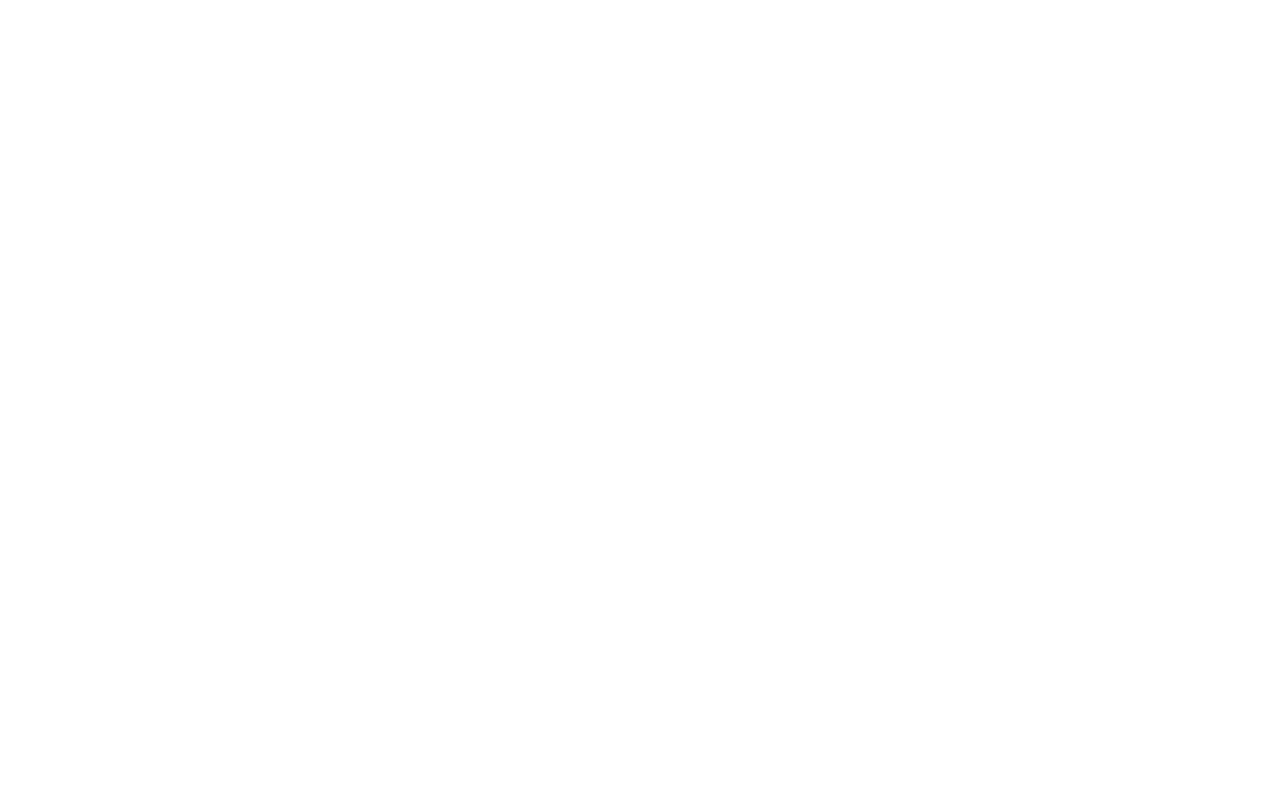
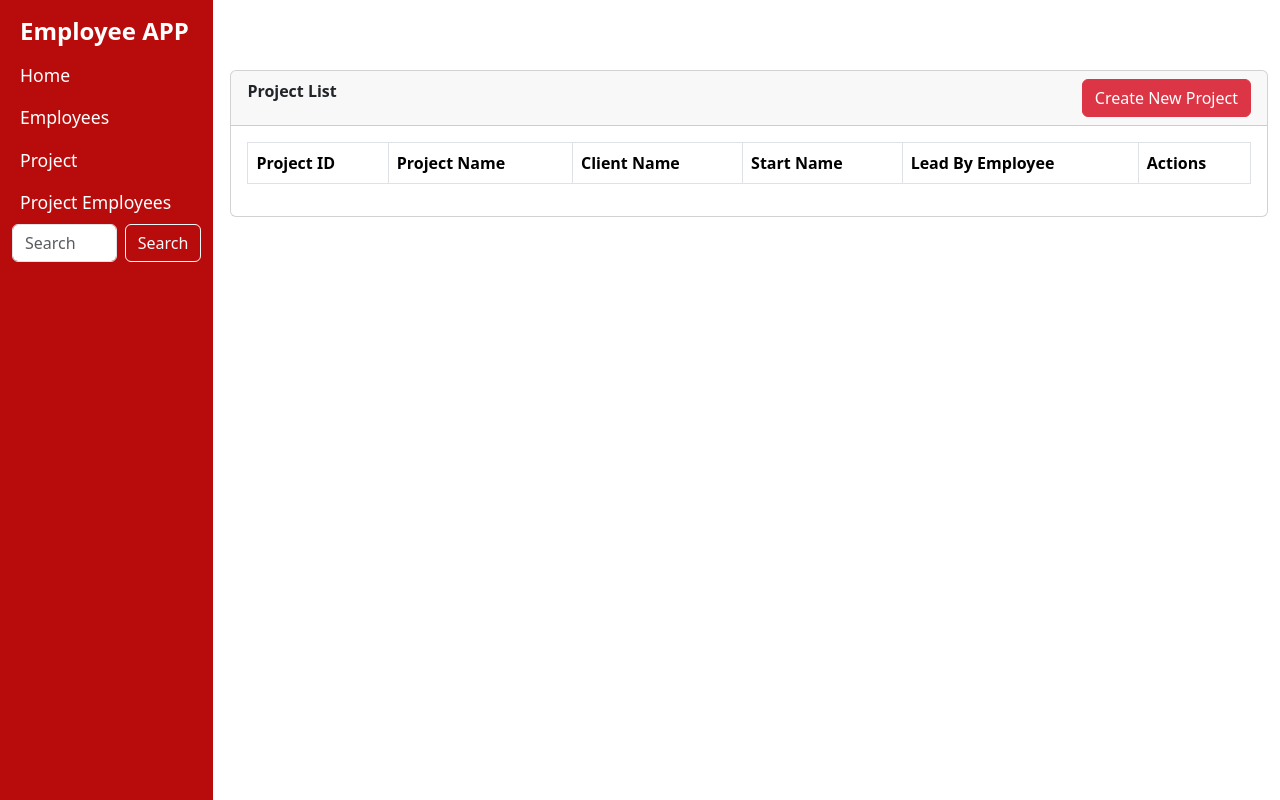
Before and after one commit to Chabsy123/employee-management-app, an Angular app: page /project in a window 1280 px wide. Before the commit this address led to /. Built offline with nearby package versions, Linux system fonts and the light colour scheme.

Commit message:
Build Template Component to Add & Remove Project

```diff
--- a/angular.json
+++ b/angular.json
@@ -32,7 +32,9 @@
               "./node_modules/bootstrap/dist/css/bootstrap.min.css"
 
             ],
-            "scripts": []
+            "scripts": [
+  "node_modules/bootstrap/dist/js/bootstrap.bundle.min.js"
+]
           },
           "configurations": {
             "production": {
@@ -93,7 +95,9 @@
             "styles": [
               "src/styles.css"
             ],
-            "scripts": []
+            "scripts": [
+  "node_modules/bootstrap/dist/js/bootstrap.bundle.min.js"
+]
           }
         }
       }
--- a/src/app/pages/employee/employee.component.html
+++ b/src/app/pages/employee/employee.component.html
@@ -1,11 +1,14 @@
 <div class="container-fluid mt-4">
   <div class="row">
     <!-- Employee Portal Section -->
-    <div class="col-md-7">
+     <!-- to make the value dynamic, using ng class will require you to import -->
+    <div [class]="isSidePanelOpen() ? 'col-md-7': 'col-md-12'">
       <div class="card">
-        <div class="card-header bg-primary text-white">
+        <div class="card-header bg-danger text-white">
           <h5 class="card-title mb-0">Employee Portal</h5>
-
+          <div class="card-title mb-0 text-end">
+            <button class="btn btn-primary card-title mb-0" (click)="addNew()">Add New</button>
+          </div>
         </div>
         <div class="card-body">
           <div class="table-responsive">
@@ -17,8 +20,6 @@
                   <th>Contact No</th>
                   <th>Email</th>
                   <th>Department</th>
-                  <th>Role</th>
-                  <th>Gender</th>
                   <th>Actions</th>
                 </tr>
               </thead>
@@ -42,10 +43,8 @@
                   <td>1234567890</td>
                   <td>john&#64;example.com</td>
                   <td>IT</td>
-                  <td>Developer</td>
-                  <td>Male</td>
                   <td>
-                    <button class="btn btn-sm btn-warning me-1">Edit</button>
+                    <button class="btn btn-sm btn-success me-1">Edit</button>
                     <button class="btn btn-sm btn-danger">Delete</button>
                   </td>
                 </tr>
@@ -56,12 +55,21 @@
       </div>
     </div>
 
+
+    <!-- to call the addnew function so that if true the form will collapse -->
+   @if (isSidePanelOpen()) {
+
+
     <!-- New Employee Section -->
     <div class="col-md-5">
       <div class="card">
-        <div class="card-header bg-success text-white">
+        <div class="card-header bg-danger text-white">
           <h5 class="card-title mb-0">New Employee</h5>
+           <div class="card-title mb-0  text-end">
+          <button class="btn btn-primary " (click)="close()" >Close</button>
         </div>
+        </div>
+
         <div class="card-body">
           <form>
             <div class="mb-3">
@@ -120,5 +128,6 @@
         </div>
       </div>
     </div>
+    }
   </div>
 </div>
--- a/src/app/pages/employee/employee.component.ts
+++ b/src/app/pages/employee/employee.component.ts
@@ -1,4 +1,4 @@
-import { Component, inject, OnInit } from '@angular/core';
+import { Component, inject, OnInit, signal } from '@angular/core';
 import { MasterService } from '../../services/master.service';
 import { Employee, IApiResponse, IChildDept, IParentDept } from '../../model/Employee';
 import { FormsModule } from '@angular/forms';
@@ -22,12 +22,19 @@
   employeeList: Employee[]=[];
   masterService = inject(MasterService);
   empService = inject(EmployeeService);
-
-
+// to make add new button dynamic so that the other form wont show on the screen when the add new button is clicked in the UI
+  isSidePanelOpen = signal<boolean>(true);
 
   ngOnInit(): void{
     this.getParentDeptList();
     this.getEmployees();
+  }
+
+  addNew(){
+    this.isSidePanelOpen.set(true);
+  }
+  close(){
+    this.isSidePanelOpen.set(false);
   }
 
   onEdit(obj:Employee){
--- a/src/app/pages/layout/layout.component.html
+++ b/src/app/pages/layout/layout.component.html
@@ -1,48 +1,36 @@
-<div class="row">
-  <div class="col-2">
-    <nav class="navbar fixed-top navbar-expand-lg navbar-dark" style="background-color:  #39A6A3;">
+<nav class="navbar navbar-expand-lg navbar-dark fixed-top" style="background-color: #b80b0bfd;">
   <div class="container-fluid">
-    <a class="navbar-brand fw-bold" href="#">Coding Yaar</a>
-    <button class="navbar-toggler" type="button" data-bs-toggle="collapse" data-bs-target="#navbarSupportedContent" aria-controls="navbarSupportedContent" aria-expanded="false" aria-label="Toggle navigation">
+    <a class="navbar-brand fw-bold" routerLink="/dashboard">Employee APP</a>
+    <button class="navbar-toggler" type="button" data-bs-toggle="collapse"
+            data-bs-target="#navbarSupportedContent" aria-controls="navbarSupportedContent"
+            aria-expanded="false" aria-label="Toggle navigation">
       <span class="navbar-toggler-icon"></span>
     </button>
+
     <div class="collapse navbar-collapse" id="navbarSupportedContent">
       <ul class="navbar-nav me-auto mb-2 mb-lg-0">
         <li class="nav-item">
-          <a class="nav-link active" aria-current="page" routerLink="/dashboard">Home</a>
+          <a class="nav-link" routerLink="/dashboard">Home</a>
         </li>
         <li class="nav-item">
           <a class="nav-link" routerLink="/employee">Employees</a>
         </li>
-        <li class="nav-item dropdown">
-          <a class="nav-link dropdown-toggle" href="#" id="navbarDropdown" role="button" data-bs-toggle="dropdown" aria-expanded="false">
-            Dropdown
-          </a>
-          <ul class="dropdown-menu" aria-labelledby="navbarDropdown">
-            <li><a class="dropdown-item" href="#">Action</a></li>
-            <li><a class="dropdown-item" href="#">Another action</a></li>
-            <li>
-              <hr class="dropdown-divider">
-            </li>
-            <li><a class="dropdown-item" href="#">Something else here</a></li>
-          </ul>
+        <li class="nav-item">
+          <a class="nav-link" routerLink="/project">Project</a>
         </li>
         <li class="nav-item">
-          <a class="nav-link ">Link</a>
+          <a class="nav-link" routerLink="/project-employees">Project Employees</a>
         </li>
       </ul>
-      <form class="d-flex">
-        <input class="form-control me-2" type="search" placeholder="Search" aria-label="Search">
+      <form class="d-flex" role="search">
+        <input class="form-control me-2" type="search" placeholder="Search">
         <button class="btn btn-outline-light" type="submit">Search</button>
       </form>
     </div>
   </div>
 </nav>
 
-  </div>
-  <div class="col-9">
-    <div class="container-fluid mt-5">
+<!-- Add padding to push content below navbar -->
+<div class="container-fluid" style="padding-top: 70px;padding-left: 18%;">
   <router-outlet></router-outlet>
 </div>
-  </div>
-</div>
--- a/src/app/pages/project/project.component.html
+++ b/src/app/pages/project/project.component.html
@@ -1 +1,78 @@
-<p>project works!</p>
+<div class="row" >
+  <div class="col-12" *ngIf="currentView === 'List'">
+    <div class="card">
+      <div class="card-header">
+       <div class="row">
+        <div class="col-6  text-dark">
+          <strong>Project List</strong>
+        </div>
+        <div class="col-6  text-end">
+          <button class="btn btn-danger" (click)="currentView = 'Create' ">Create New Project</button>
+        </div>
+       </div>
+      </div>
+      <div class="card-body">
+        <table class="table table-bordered">
+          <thead>
+            <tr>
+              <th>Project ID</th>
+              <th>Project Name</th>
+              <th>Client Name</th>
+              <th>Start Name</th>
+              <th>Lead By Employee</th>
+              <th>Actions</th>
+            </tr>
+          </thead>
+          <tbody>
+            <!-- data rows go here -->
+          </tbody>
+        </table>
+      </div>
+    </div>
+  </div>
+  <div class="col-12" *ngIf="currentView !== 'List'">
+    <div class="card">
+      <div class="card-header">
+          <div class="row">
+           <div class="col-6 text-dark">
+             <strong>New Project List</strong>
+           </div>
+           <div class="col-6 text-end">
+             <button class="btn btn-danger" (click)="currentView = 'List' " >Close</button>
+           </div>
+      </div>
+    </div>
+    <div class="card-body">
+     <form class="mb-4">
+      <div class="row">
+        <div class="col-md-6">
+          <label for="projectName" class="form-label">Project Name</label>
+          <input type="text" class="form-control" id="projectName" placeholder="Enter project name">
+        </div>
+        <div class="col-md-6">
+          <label for="clientName" class="form-label">Enter Client Name</label>
+          <input type="text" class="form-control" id="clientName" placeholder="Enter Client Name">
+        </div>
+        <div class="col-md-6">
+          <label for="startDate" class="form-label">Start Date</label>
+          <input type="date" class="form-control" id="startDate" placeholder="dd-mm-yyyy">
+        </div>
+
+        <div class="col-md-6">
+          <label for="contactPerson" class="form-label">Lead By Employee ID</label>
+          <input type="number" class="form-control" id="leadByEmpId" placeholder="Enter Lead Employee ID">
+        </div>
+        <div class="col-md-6">
+          <label for="contactPerson" class="form-label">Contact Person</label>
+          <input type="text" class="form-control" id="contactPerson" placeholder="Enter contact person name">
+        </div>
+        <div class="col-md-6">
+          <label for="contactNoProject" class="form-label">Contact No </label>
+          <input type="text" class="form-control" id="contactNoProject" placeholder="Enter Contact Number">
+        </div>
+      </div>
+      <button type="submit" class="btn btn-primary mt-3">Submit</button>
+     </form>
+    </div>
+  </div>
+</div>
--- a/src/app/pages/project/project.component.ts
+++ b/src/app/pages/project/project.component.ts
@@ -1,11 +1,14 @@
+import { NgIf } from '@angular/common';
 import { Component } from '@angular/core';
 
 @Component({
   selector: 'app-project',
-  imports: [],
+  imports: [NgIf],
   templateUrl: './project.component.html',
   styleUrl: './project.component.css'
 })
 export class ProjectComponent {
 
+  currentView: string = "List";
+
 }
```
Also changed, not shown: src/app/app.routes.ts (+21 -11 lines), 1 other file (tests, documents, lock files or other folders).
